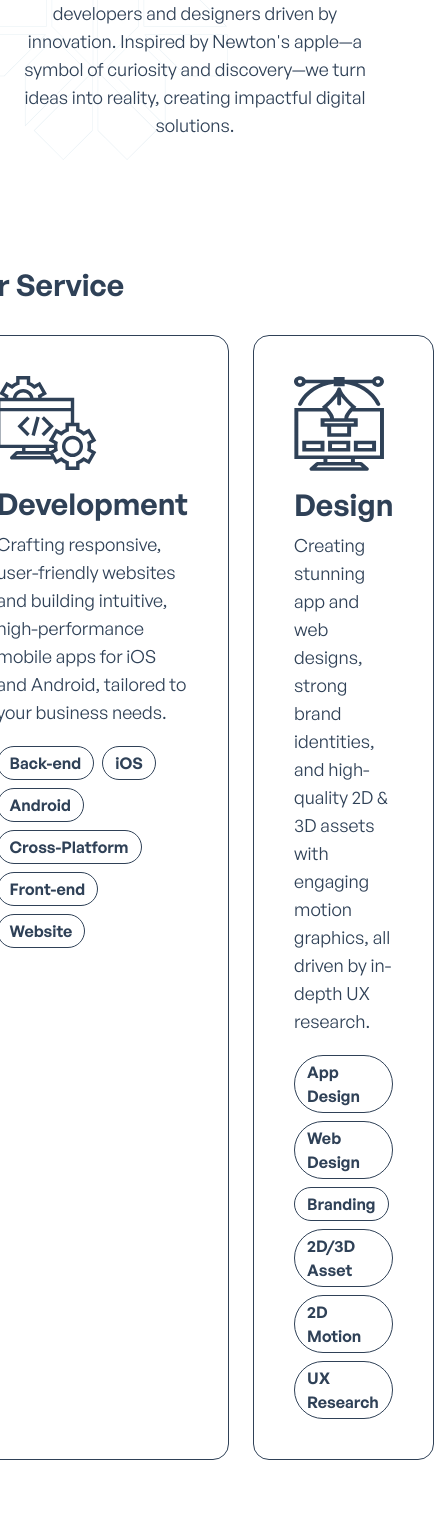
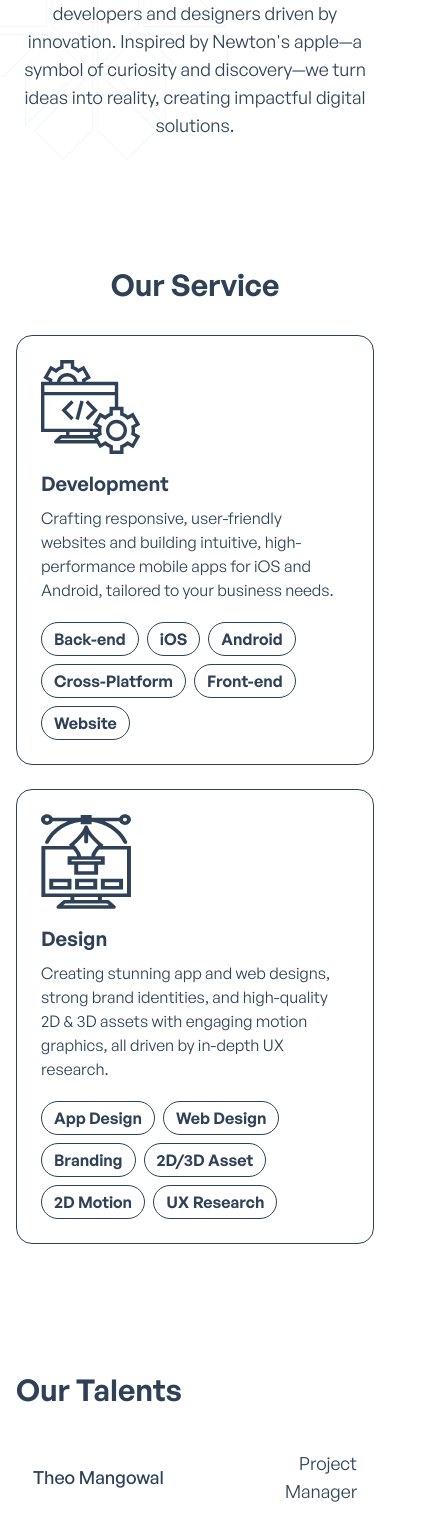
Before and after one commit to fragern/newtn-website, a Next.js app: page /about in a window 390 px wide. Shown: the part 300-1837 px from the top of the page, 434 px wide, since content can reach past the window. Built offline with nearby package versions, Linux system fonts and the light colour scheme; no server answers.

Commit message:
[feat] mobile view

```diff
--- a/src/app/_components/NewtnTalentCard.tsx
+++ b/src/app/_components/NewtnTalentCard.tsx
@@ -9,10 +9,10 @@ const NewtnTalentCard: React.FC<NewtnTalentCardProps> = ({ talent }) => {
   return (
     <Link href={talent.linkedIn} target="_blank" className="w-full">
       <div className="hover:bg-primary/5 mb-2 flex w-full flex-row items-center justify-between rounded-full border border-transparent px-4 py-2 transition-all duration-300 ease-in-out hover:border-primary hover:shadow-md">
-        <p className="text-3xl font-medium text-primary transition-colors duration-300">
+        <p className="w-3/5 text-lg font-medium text-primary transition-colors duration-300 sm:text-3xl">
           {talent.name}
         </p>
-        <p className="text-right text-2xl text-primary transition-colors duration-300">
+        <p className="w-2/5 text-right text-lg text-primary transition-colors duration-300 sm:text-2xl">
           {talent.role}
         </p>
       </div>
--- a/src/app/_components/ServiceCard.tsx
+++ b/src/app/_components/ServiceCard.tsx
@@ -30,23 +30,8 @@ export default function ServiceCard() {
 
   return (
     <div className="relative max-w-5xl">
-      {/* <Image
-        src="/assets/images/supergraphics/BehindOurService.svg"
-        alt="Behind Our Service"
-        width={400}
-        height={400}
-        className="pointer-events-none absolute -bottom-24 -right-24 -z-10 select-none"
-      />
-      <Image
-        src="/assets/images/supergraphics/BehindOurService2.svg"
-        alt="Behind Our Service"
-        width={400}
-        height={400}
-        className="pointer-events-none absolute -top-24 right-0 -z-10 select-none"
-      /> */}
-
-      <div className="flex flex-row gap-6">
-        <div className="rounded-2xl border border-primary bg-white p-10">
+      <div className="flex flex-col gap-6 sm:flex-row">
+        <div className="rounded-2xl border border-primary bg-white p-6 sm:p-10">
           <Image
             src={"/assets/images/newtnDevelopment.svg"}
             alt="Newtn Development"
@@ -54,17 +39,17 @@ export default function ServiceCard() {
             height={100}
             className="mb-4"
           />
-          <h1 className="mb-2 text-left text-3xl font-semibold text-primary">
+          <h1 className="mb-2 text-left text-xl font-semibold text-primary sm:text-3xl">
             Development
           </h1>
-          <p className="mb-5 text-lg text-primary">
+          <p className="mb-5 text-base text-primary sm:text-lg">
             Crafting responsive, user-friendly websites and building intuitive,
             high-performance mobile apps for iOS and Android, tailored to your
             business needs.
           </p>
           <div className="flex flex-wrap gap-2">{renderPills(development)}</div>
         </div>
-        <div className="rounded-2xl border border-primary bg-white p-10">
+        <div className="rounded-2xl border border-primary bg-white p-6 sm:p-10">
           <Image
             src={"/assets/images/newtnDesign.svg"}
             alt="Newtn Design"
@@ -72,10 +57,10 @@ export default function ServiceCard() {
             height={90}
             className="mb-4"
           />
-          <h1 className="mb-2 text-left text-3xl font-semibold text-primary">
+          <h1 className="mb-2 text-left text-xl font-semibold text-primary sm:text-3xl">
             Design
           </h1>
-          <p className="mb-5 text-lg text-primary">
+          <p className="mb-5 text-base text-primary sm:text-lg">
             Creating stunning app and web designs, strong brand identities, and
             high-quality 2D & 3D assets with engaging motion graphics, all
             driven by in-depth UX research.
--- a/src/app/about/page.tsx
+++ b/src/app/about/page.tsx
@@ -45,14 +45,14 @@ export default function About() {
         </div>
       </section>
 
-      <section className="flex max-w-5xl flex-col gap-8 py-32 lg:gap-8 lg:pt-48">
-        <h1 className="text-left text-3xl font-semibold text-primary">
+      <section className="flex max-w-5xl flex-col gap-8 px-4 py-32 sm:px-0 lg:gap-8 lg:pt-48">
+        <h1 className="text-center text-3xl font-semibold text-primary sm:text-left">
           Our Service
         </h1>
         <ServiceCard />
       </section>
 
-      <section className="flex w-full max-w-5xl flex-col pb-8">
+      <section className="flex w-full max-w-5xl flex-col px-4 pb-8 sm:px-0">
         <h1 className="mb-8 text-left text-3xl font-semibold text-primary">
           Our Talents
         </h1>
--- a/src/app/portfolio/[category]/[portfolioId]/page.tsx
+++ b/src/app/portfolio/[category]/[portfolioId]/page.tsx
@@ -51,7 +51,7 @@ export default async function Page({
         </p>
       </section>
 
-      <section className="grid grid-cols-1 gap-8 px-10 pt-16 lg:grid-cols-3 lg:gap-16 lg:pt-32">
+      <section className="grid grid-cols-1 gap-8 px-4 pt-16 sm:px-10 lg:grid-cols-3 lg:gap-16 lg:pt-32">
         <div className="relative col-span-1 h-20 sm:h-24 md:h-28 lg:h-[119px]">
           <Image
             src={portfolio.logo}
@@ -77,7 +77,7 @@ export default async function Page({
 
             <div className="flex flex-1 flex-col gap-2">
               <h2 className="font-sans font-semibold">Tags</h2>
-              <p>{portfolio.tags}</p>
+              <p>{portfolio.tags[0]}</p>
             </div>
 
             <div className="flex flex-1 flex-col items-center gap-2">
@@ -89,7 +89,7 @@ export default async function Page({
                 rel="noopener noreferrer"
               >
                 <button className="w-full rounded-full bg-primary py-1 text-white">
-                  Website
+                  Click here
                 </button>
               </Link>
             </div>
@@ -97,7 +97,7 @@ export default async function Page({
         </div>
       </section>
 
-      <section className="grid grid-cols-1 gap-8 px-10 pt-16 sm:gap-16 md:grid-cols-3 lg:pt-32">
+      <section className="grid grid-cols-1 gap-8 px-4 pt-16 sm:gap-16 sm:px-10 md:grid-cols-3 lg:pt-32">
         {(() => {
           if (portfolio.techStacksOrTools === "techstacks") {
             return (
--- a/src/app/portfolio/page.tsx
+++ b/src/app/portfolio/page.tsx
@@ -41,10 +41,10 @@ export default function Portfolio() {
         </div>
 
         <div className="relative z-20 mx-auto flex max-w-5xl flex-col items-start justify-center gap-2 px-4 pt-20 text-[#2F4157] lg:px-8 lg:pt-72">
-          <h1 className="mb-4 text-left text-2xl font-semibold lg:text-5xl">
+          <h1 className="mb-4 text-left text-2xl font-semibold sm:text-5xl">
             Where Ideas Come to Life
           </h1>
-          <p className="text-left text-sm lg:text-2xl">
+          <p className="text-left text-base lg:text-2xl">
             Explore our portfolio, showcasing projects our member has
             contributed to. From sleek websites to immersive mobile apps and
             captivating designs, each reflects our passion for innovation and
@@ -59,7 +59,7 @@ export default function Portfolio() {
               <button
                 key={category.id}
                 onClick={() => setSelectedCategory(category)}
-                className={`text-lg font-medium transition-all duration-300 ease-in-out ${
+                className={`text-base font-medium transition-all duration-300 ease-in-out sm:text-lg ${
                   selectedCategory.id === category.id
                     ? "font-semibold text-primary"
                     : "text-[#AAB9CC] hover:text-[#3B506B]"
```
